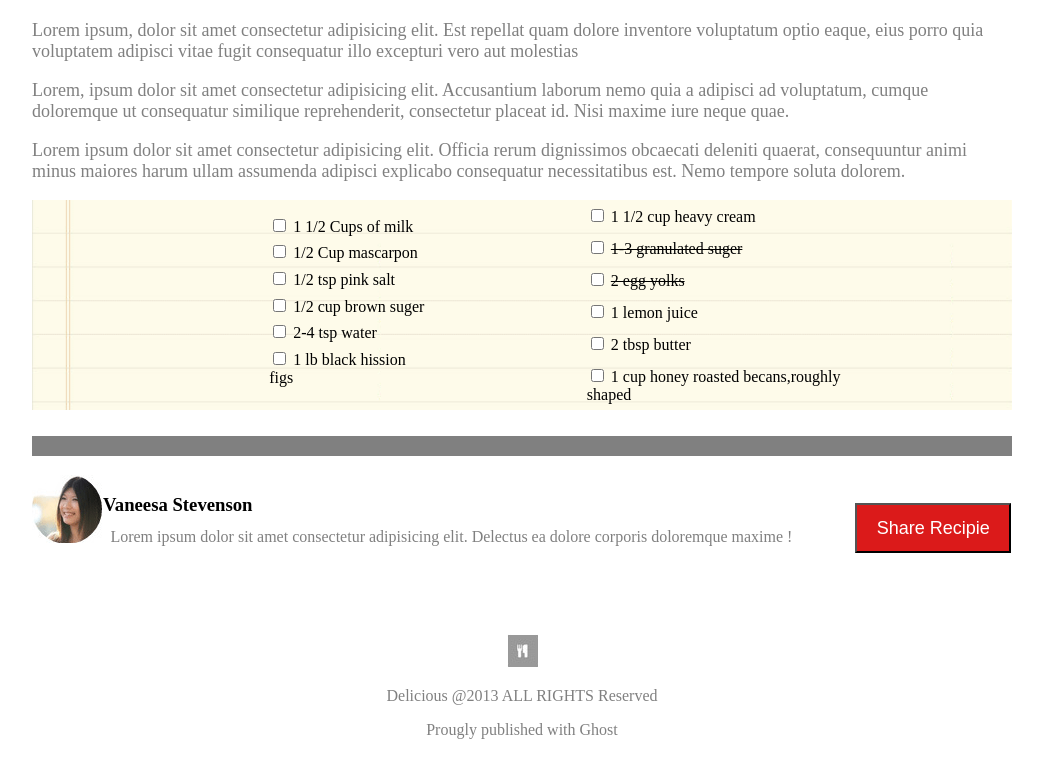
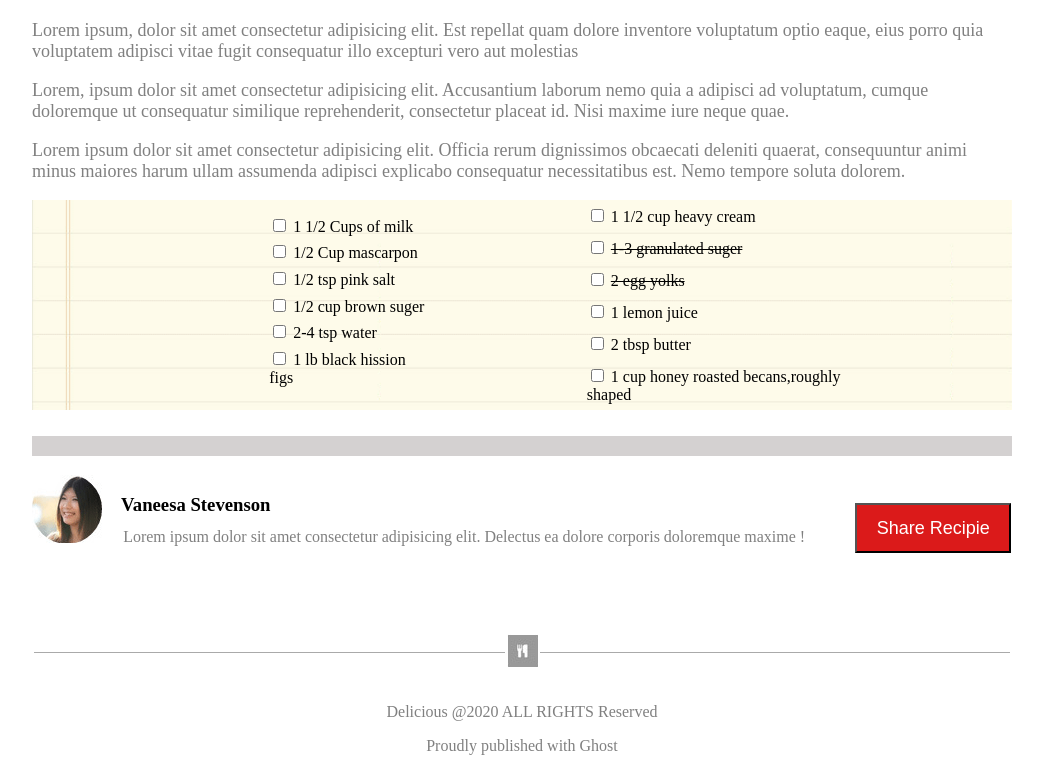
Before and after one commit to omarXzain/chocolate-pizza, a plain HTML site: page index.html in a window 1280 px wide. Shown: the part 1013-1784 px from the top of the page, without its empty margins (118-1161 px from the left). Drawn offline with Linux system fonts and the light colour scheme.

Commit message:
Done 301

```diff
--- a/index.html
+++ b/index.html
@@ -1,16 +1,18 @@
 <!DOCTYPE html>
 <html lang="en">
+
 <head>
     <meta charset="UTF-8">
     <meta name="viewport" content="width=device-width, initial-scale=1.0">
     <title>Document</title>
     <link rel="stylesheet" href="style.css">
 </head>
+
 <body>
     <header>
         <div class="h2h4">
             <h1 class="h1x">Delicious</h1>
-        <h4 class="h4x" >THE BEST FOOD BLUG ON THE WEB</h4>
+            <h4 class="h4x">THE BEST FOOD BLUG ON THE WEB</h4>
 
         </div>
         <img id="logo" src="img/logo.png" alt="">
@@ -18,17 +20,18 @@
         <div class="seven7Social">
             <div class="icon1">
                 <img class="m1" src="img/fb-icon.png" alt="">
-        <img class="m1"src="img/twit-icon.png" alt="">
+                <img class="m1" src="img/twit-icon.png" alt="">
                 <img class="m1" src="img/gp-icon.png" alt="">
                 <img class="m1" src="img/insta-icon.png" alt="">
                 <img class="m1" src="img/flic-icon.png" alt="">
-        <img class="m1"src="img/pint-icon.png" alt="">
+                <img class="m1" src="img/pint-icon.png" alt="">
 
             </div>
             <div class="icon2">
                 <img src="img/rss-icon.png" alt="">
                 <img src="img/mail-icon.png" alt="">
-        </div></div>
+            </div>
+        </div>
     </header>
     <hr>
 
@@ -37,34 +40,41 @@
         <h1>Chocolate Pizza</h1>
         <h4 class="h4p">POSTED ON 17 SEP 2020 / DESSERTS</h4>
 
-           <div class="print"> <img class="print1" src="img/print-icon.png"  > <p>Print</p></div>
+        <div class="print"> <img class="print1" src="img/print-icon.png">
+            <p>Print</p>
+        </div>
 
         <img class="choco" src="img/choco-pizza.png" alt="">
 
         <p class="p3">
-                Lorem ipsum, dolor sit amet consectetur adipisicing elit. Est repellat quam dolore inventore voluptatum optio eaque, eius porro quia voluptatem adipisci vitae fugit consequatur illo excepturi vero aut molestias
+            Lorem ipsum, dolor sit amet consectetur adipisicing elit. Est repellat quam dolore inventore voluptatum
+            optio eaque, eius porro quia voluptatem adipisci vitae fugit consequatur illo excepturi vero aut molestias
         </p>
         <p class="p3">
-                Lorem, ipsum dolor sit amet consectetur adipisicing elit. Accusantium laborum nemo quia a adipisci ad voluptatum, cumque doloremque ut consequatur similique reprehenderit, consectetur placeat id. Nisi maxime iure neque quae.
+            Lorem, ipsum dolor sit amet consectetur adipisicing elit. Accusantium laborum nemo quia a adipisci ad
+            voluptatum, cumque doloremque ut consequatur similique reprehenderit, consectetur placeat id. Nisi maxime
+            iure neque quae.
         </p>
         <p class="p3">
-                Lorem ipsum dolor sit amet consectetur adipisicing elit. Officia rerum dignissimos obcaecati deleniti quaerat, consequuntur animi minus maiores harum ullam assumenda adipisci explicabo consequatur necessitatibus est. Nemo tempore soluta dolorem.
+            Lorem ipsum dolor sit amet consectetur adipisicing elit. Officia rerum dignissimos obcaecati deleniti
+            quaerat, consequuntur animi minus maiores harum ullam assumenda adipisci explicabo consequatur
+            necessitatibus est. Nemo tempore soluta dolorem.
         </p>
         <form class="formimg">
 
             <div class="form1">
                 <li><input type="checkbox">
                     <label> 1 1/2 Cups of milk</label></li>
-                    <li>  <input type="checkbox">
+                <li> <input type="checkbox">
                     <label>1/2 Cup mascarpon</label></li>
                 <li> <input type="checkbox">
                     <label>1/2 tsp pink salt</label></li>
                 <li> <input type="checkbox">
                     <label>1/2 cup brown suger</label></li>
-                    <li>  <input type="checkbox">
+                <li> <input type="checkbox">
                     <label>2-4 tsp water</label></li>
                 <li> <input type="checkbox">
-                    <label >1 lb black hission figs</label></li>
+                    <label>1 lb black hission figs</label></li>
 
             </div>
             <div class="form2">
@@ -78,7 +88,7 @@
                     <label> 1 lemon juice</label></li>
                 <li> <input type="checkbox">
                     <label>2 tbsp butter</label></li>
-                    <li>  <input type="checkbox">
+                <li> <input type="checkbox">
                     <label>1 cup honey roasted becans,roughly shaped</label></li>
             </div>
 
@@ -88,9 +98,10 @@
         <button>Share Recipie</button>
         <div class="vanessa">
             <img src="img/van-pic.png" alt="">
-<h3> Vaneesa Stevenson</h3>
+            <h3>Vaneesa Stevenson</h3>
         </div>
-<p class="Pvan">Lorem ipsum dolor sit amet consectetur adipisicing elit. Delectus ea dolore corporis doloremque maxime !</p>
+        <p class="Pvan">Lorem ipsum dolor sit amet consectetur adipisicing elit. Delectus ea dolore corporis doloremque
+            maxime !</p>
 
 
     </main>
@@ -100,11 +111,12 @@
     <footer>
         <div id="spoonX">
 
-<img id="spoon" src="img/small-logo.png" alt=""></div>
-<p class="p2">Delicious @2013 ALL RIGHTS Reserved </p>
-<p class="p2">Prougly published with Ghost</p>
+       <fieldset>  <legend><img id="spoon" src="img/small-logo.png"></legend></fieldset>  </div>
+        <p class="p2">Delicious @2020 ALL RIGHTS Reserved </p>
+        <p class="p2">Proudly published with Ghost</p>
     </footer>
 
 
 </body>
+
 </html>
--- a/style.css
+++ b/style.css
@@ -25,10 +25,6 @@ body{
     margin-right: 22px;
 }
 
-/* .icon2{
-    float: right;
-    margin-top: -7.6%;
-} */
 
 .h2h4{
     margin-left: 5%;
@@ -41,7 +37,7 @@ body{
 
 hr{
 
-    border:10px solid grey;
+    border:10px solid rgb(212, 209, 209);
 
 }
 h1{
@@ -53,6 +49,10 @@ h1{
 .h4p{
     font-weight: lighter;
     color: grey;
+}
+
+h3{
+    margin-left: 18px;
 }
 
 .print{
@@ -114,7 +114,7 @@ li{
 
     font-weight: lighter;
     color: grey;
-    margin-left: 8%;
+    margin-left: 9.3%;
     margin-top: -1.5%;
 }
 
@@ -146,7 +146,7 @@ button{
 #spoonX{
 
     text-align: center;
-
+    min-width: 0;
 }
 
 .seven7Social{
@@ -161,3 +161,11 @@ left: -5%;
 input[type=checkbox]:checked + label{
     text-decoration: line-through;
   }
+
+  fieldset{
+    border-top: 1px solid #aaa;
+    border-bottom: none;
+    border-left: none;
+    border-right: none;
+
+  }
```
Lines whose indentation alone changed are shown as unchanged.
